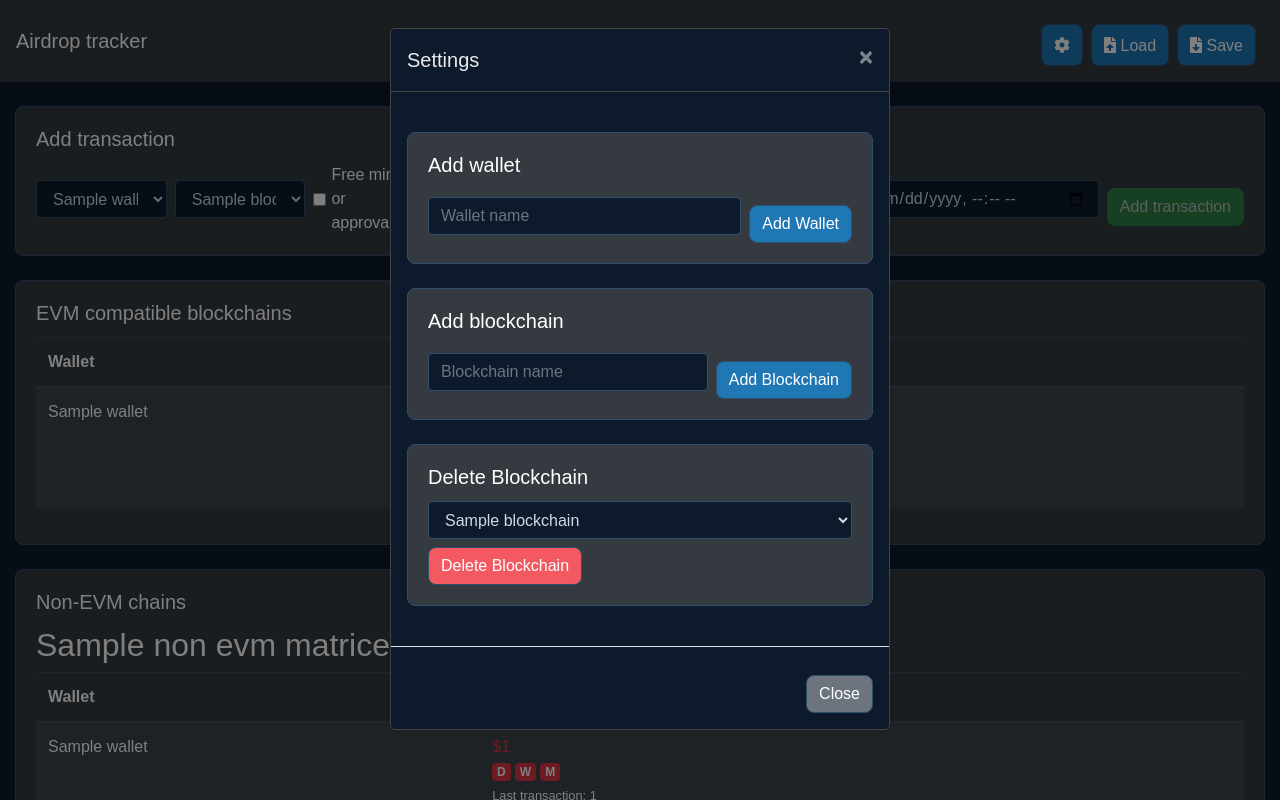
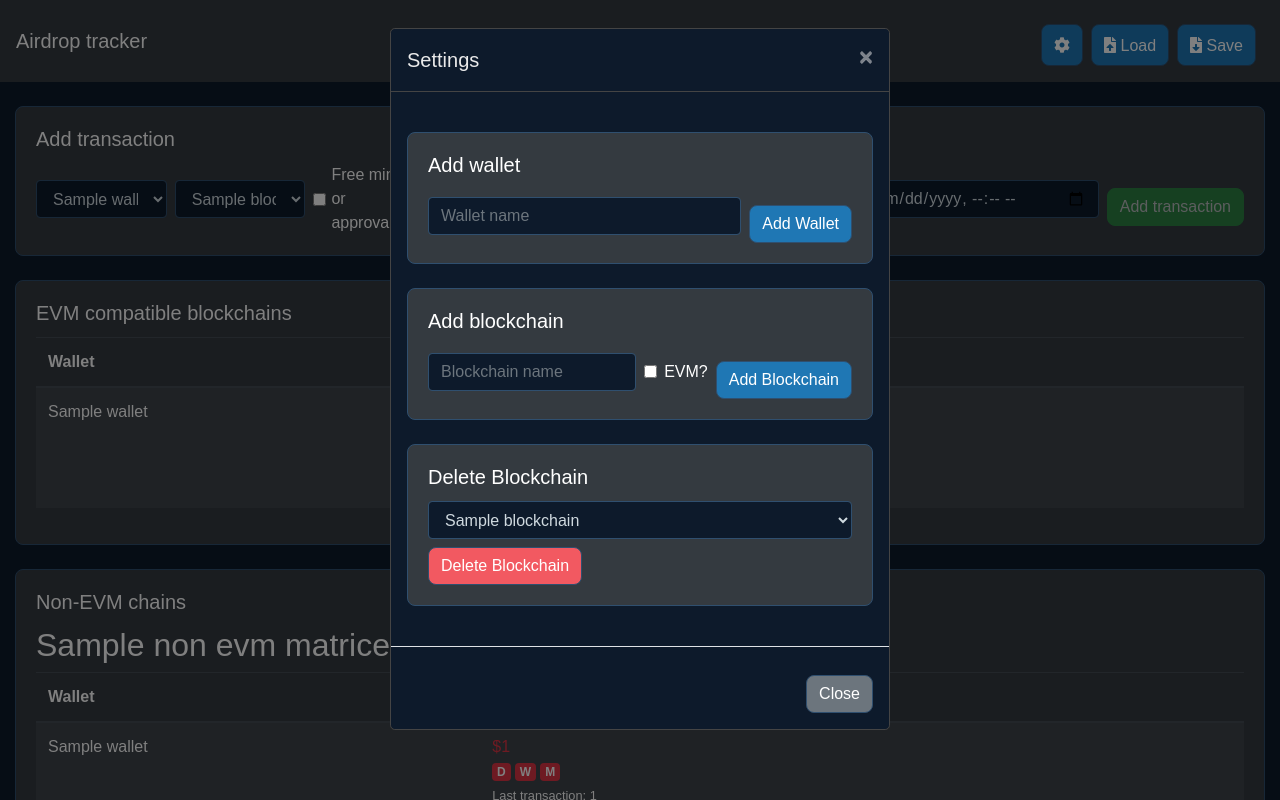
Before and after one commit to xQliver/airdrop-tracker, a Flask app: template templates/home.html in a window 1280 px wide, after a click that opens the changed part. Run offline with Flask 3, Linux system fonts and the light colour scheme; tables that the repository leaves empty hold one stand-in row (values such as "Sample post"); the template is opened without the code that fills it: values that come from a table or form of the project are taken from there, most other values are stand-ins (such as "Sample title", 1, 10 or a date in 2020).

Commit message:
EVM checkbox for adding blockchains
When adding a blockchain there is a checkbox where EVM can be selected, which adds it to the EVM matrix or makes a new matrix

```diff
--- a/app.py
+++ b/app.py
@@ -236,7 +236,10 @@ def add_wallet():
 @app.route("/add_blockchain", methods=["POST"])
 def add_blockchain():
     name = request.form.get("name")
-    evm = request.form.get("evm")
+
+    # If 'evm' is in the form data, it's checked (value '0'), else it's unchecked
+    evm = "evm" in request.form
+
     new_blockchain = Blockchain(name=name, evm=evm)
     db.session.add(new_blockchain)
     db.session.commit()
--- a/templates/home.html
+++ b/templates/home.html
@@ -82,6 +82,18 @@
 								<h5 class="card-title">Add blockchain</h5>
 								<form action="/add_blockchain" method="post" class="d-flex align-items-center">
 									<input type="text" name="name" placeholder="Blockchain name" class="form-control">
+
+									<!-- Hidden input for default 'false' value -->
+									<input type="hidden" name="evm" value="false">
+
+									<!-- Checkbox for EVM -->
+									<div class="form-check ml-2">
+										<input class="form-check-input" type="checkbox" id="evmCheckbox" name="evm" value="true">
+										<label class="form-check-label" for="evmCheckbox">
+											EVM?
+										</label>
+									</div>
+
 									<input type="submit" value="Add Blockchain" class="btn btn-primary ml-2">
 								</form>
 							</div>
```
